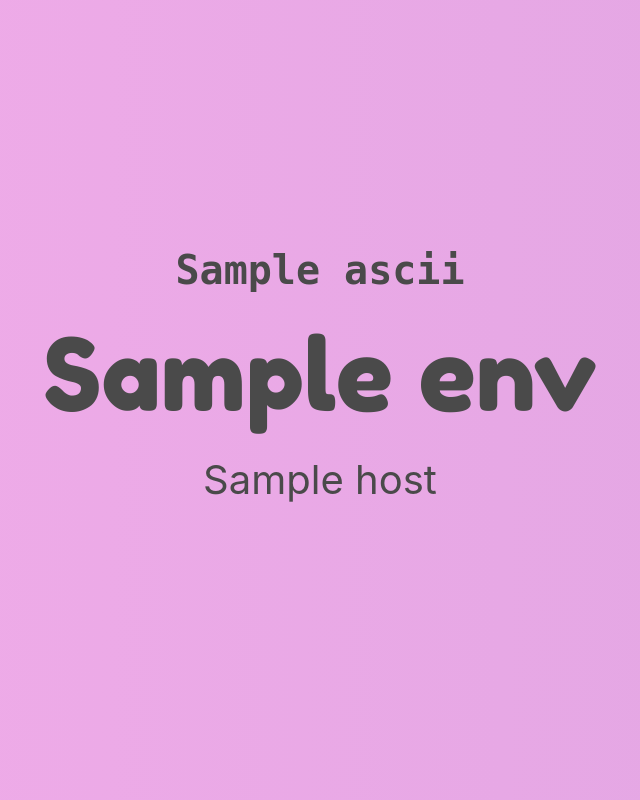
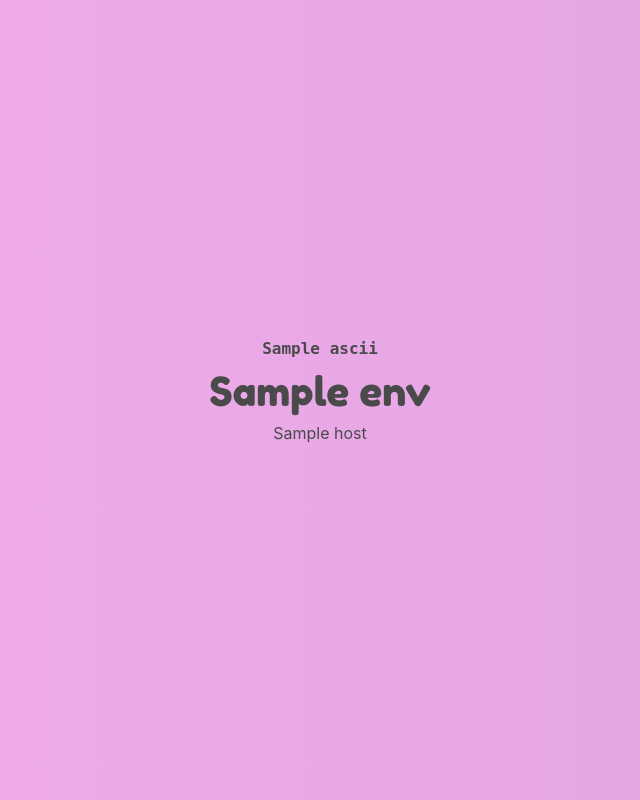
Before and after one commit to christippett/7apps-in-7minutes, a Flask app: template app/templates/index.html in a window 1280 px wide. Shown: the whole page, without its empty margins (320-960 px from the left). Run offline with Flask 2, Linux system fonts and the light colour scheme; the template is opened without the code that fills it: most values are stand-ins (such as "Sample title", 1, 10 or a date in 2020).

Commit message:
style: Update app font size

```diff
--- a/app/templates/index.html
+++ b/app/templates/index.html
@@ -17,8 +17,6 @@
       body {
         font-family: -apple-system, BlinkMacSystemFont, "Segoe UI", Roboto,
           Oxygen, Ubuntu, Cantarell, "Open Sans", "Helvetica Neue", sans-serif;
-
-        font-size: 5vh !important;
       }
 
       html::-webkit-scrollbar,
```
